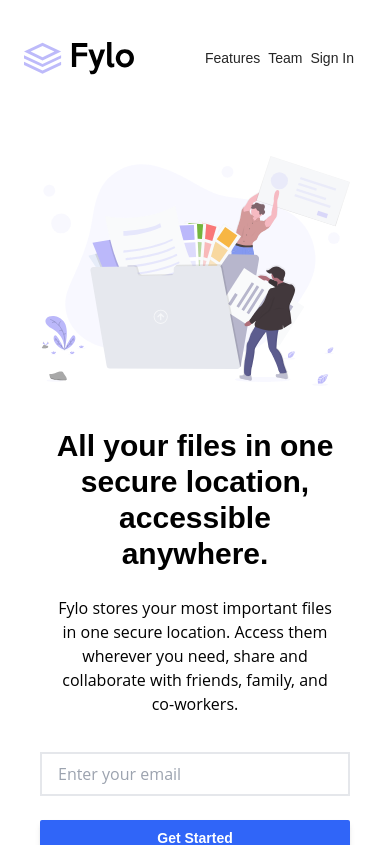
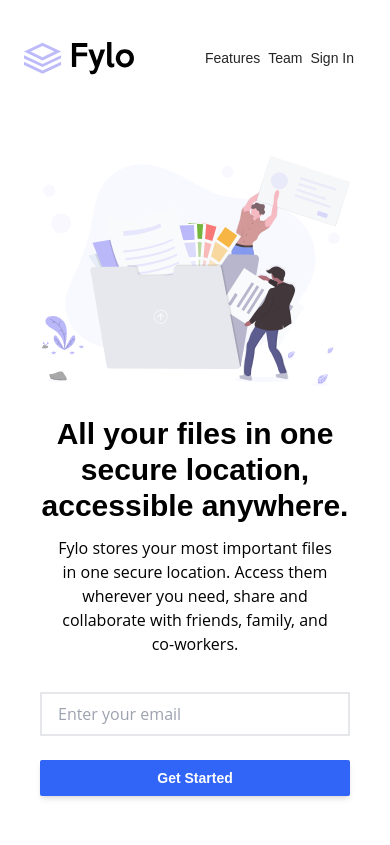
Before and after one commit to ericnbello/fylo-landing-page, a Next.js app: page / in a window 390 px wide. Shown: the top 845 px of the page. Built offline with nearby package versions, Linux system fonts and the light colour scheme.

Commit message:
updated styling

```diff
--- a/components/hero.js
+++ b/components/hero.js
@@ -10,7 +10,7 @@ export default function Hero () {
                 <HeroImage />
             </div>
             <div className="md:w-1/2 w-full py-6 md:p-6">
-                <h1 className="text-3xl w-full font-bold p-3">All your files in one secure location, accessible anywhere.</h1>
+                <h1 className="text-3xl w-full font-bold md:p-3">All your files in one secure location, accessible anywhere.</h1>
                 <p className="lg:w-full text-md p-3">
                     Fylo stores your most important files in one secure location.
                     Access them wherever you need, share and collaborate with friends,
```
